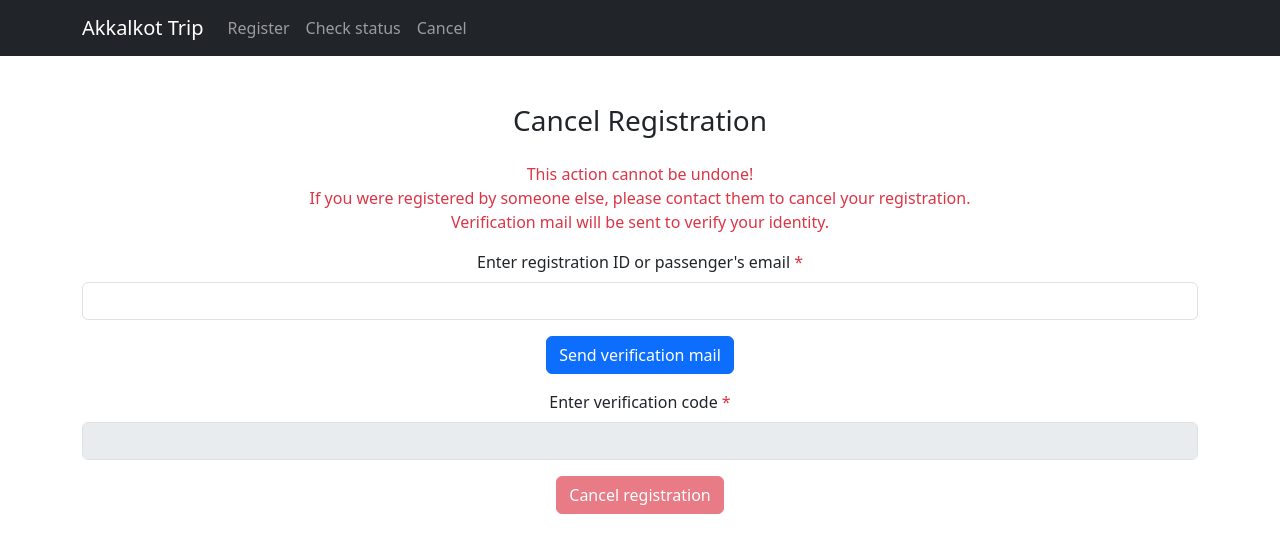
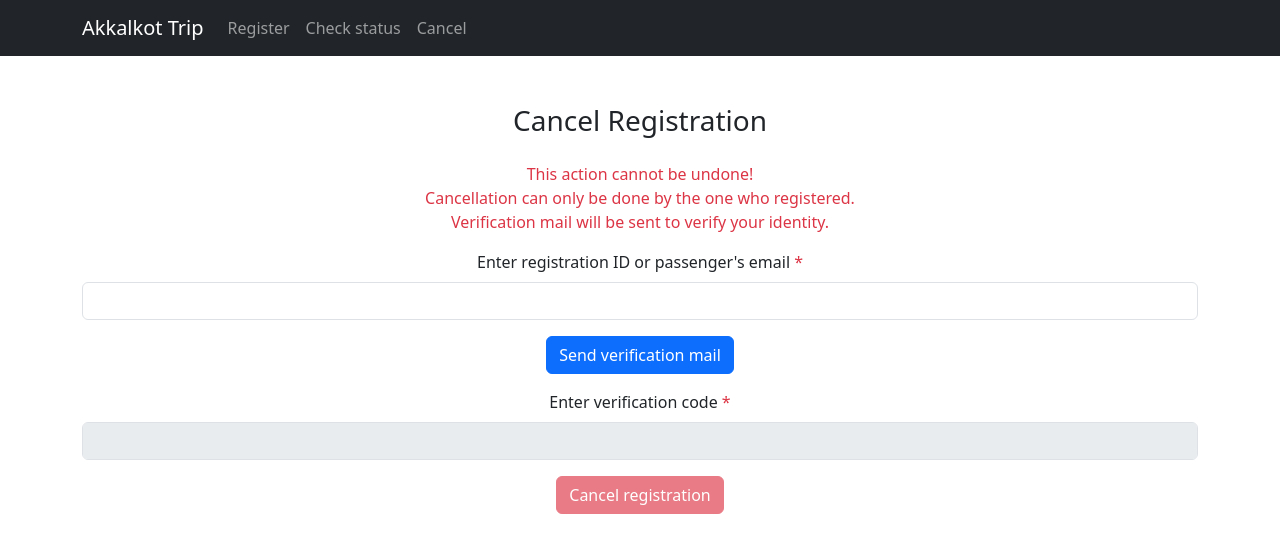
Before and after one commit to abhijoshi2k/trip-manager, a website: page docs/cancel.html in a window 1280 px wide. Drawn offline with nearby package versions, Linux system fonts and the light colour scheme.

Commit message:
Update cancel.html

```diff
--- a/docs/cancel.html
+++ b/docs/cancel.html
@@ -54,8 +54,7 @@
 				<p>
 					This action cannot be undone!
 					<br />
-					If you were registered by someone else, please contact them
-					to cancel your registration.
+					Cancellation can only be done by the one who registered.
 					<br />
 					Verification mail will be sent to verify your identity.
 				</p>
```
